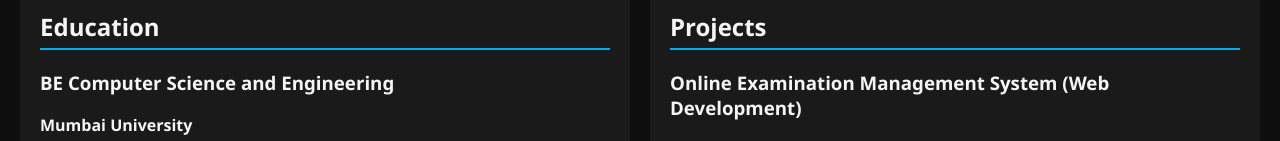
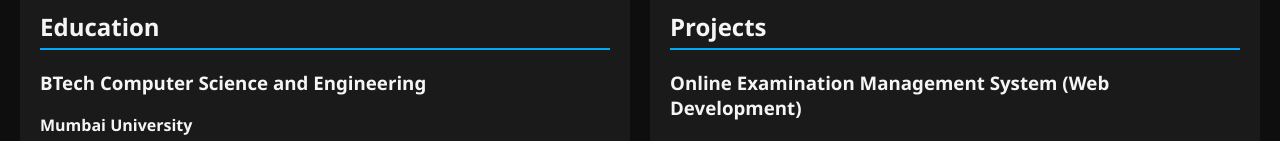
Before and after one commit to Sayalibhate/MY_RESUME, a plain HTML site: page index.html in a window 1280 px wide. Shown: the part 242-383 px from the top of the page. Drawn offline with Linux system fonts and the light colour scheme.

Commit message:
Update index.html

```diff
--- a/index.html
+++ b/index.html
@@ -127,7 +127,7 @@
             <section id="education">
                 <h2>Education</h2>
                 <div class="education-item">
-                    <h3>BE Computer Science and Engineering</h3>
+                    <h3>BTech Computer Science and Engineering</h3>
                     <p><strong>Mumbai University</strong></p>
                     <p><strong>St. John College of Engineering and Management, Palghar</strong></p>
                     <p>CGPA: 8.2</p>
```
